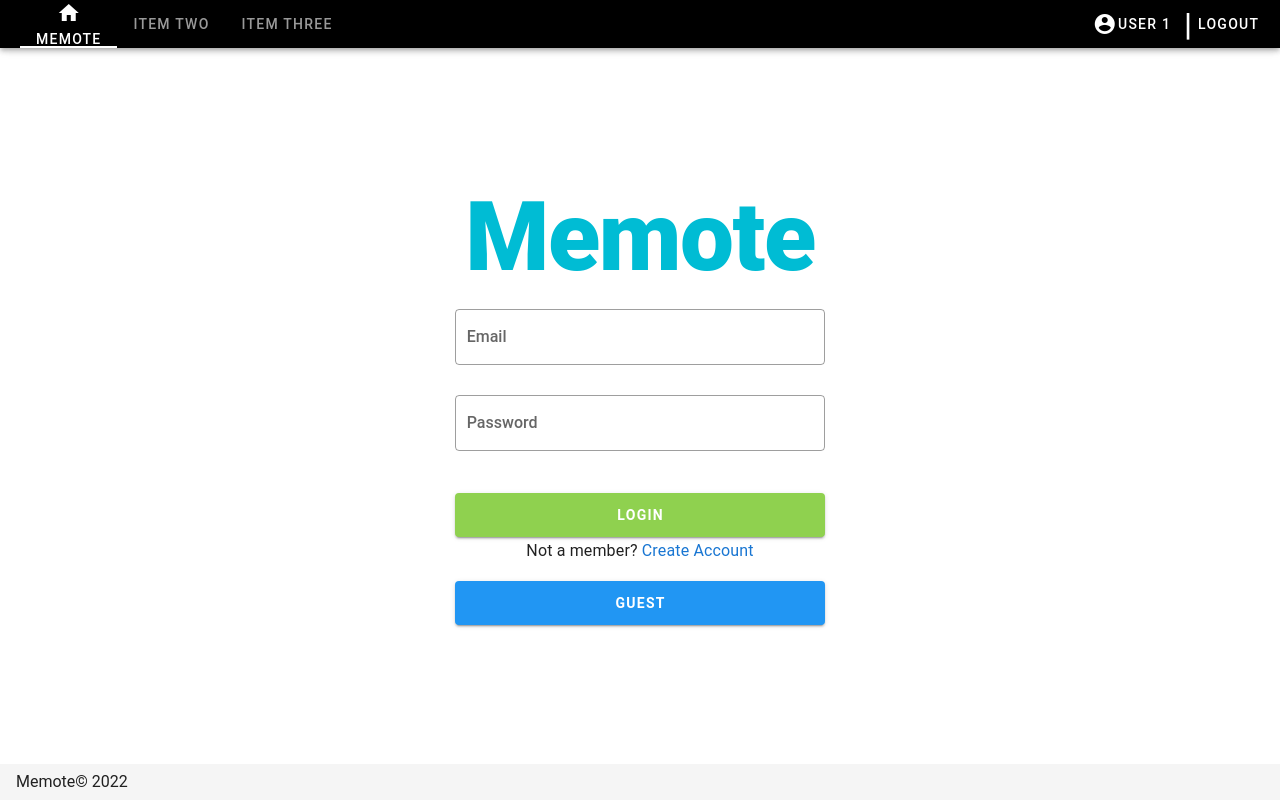
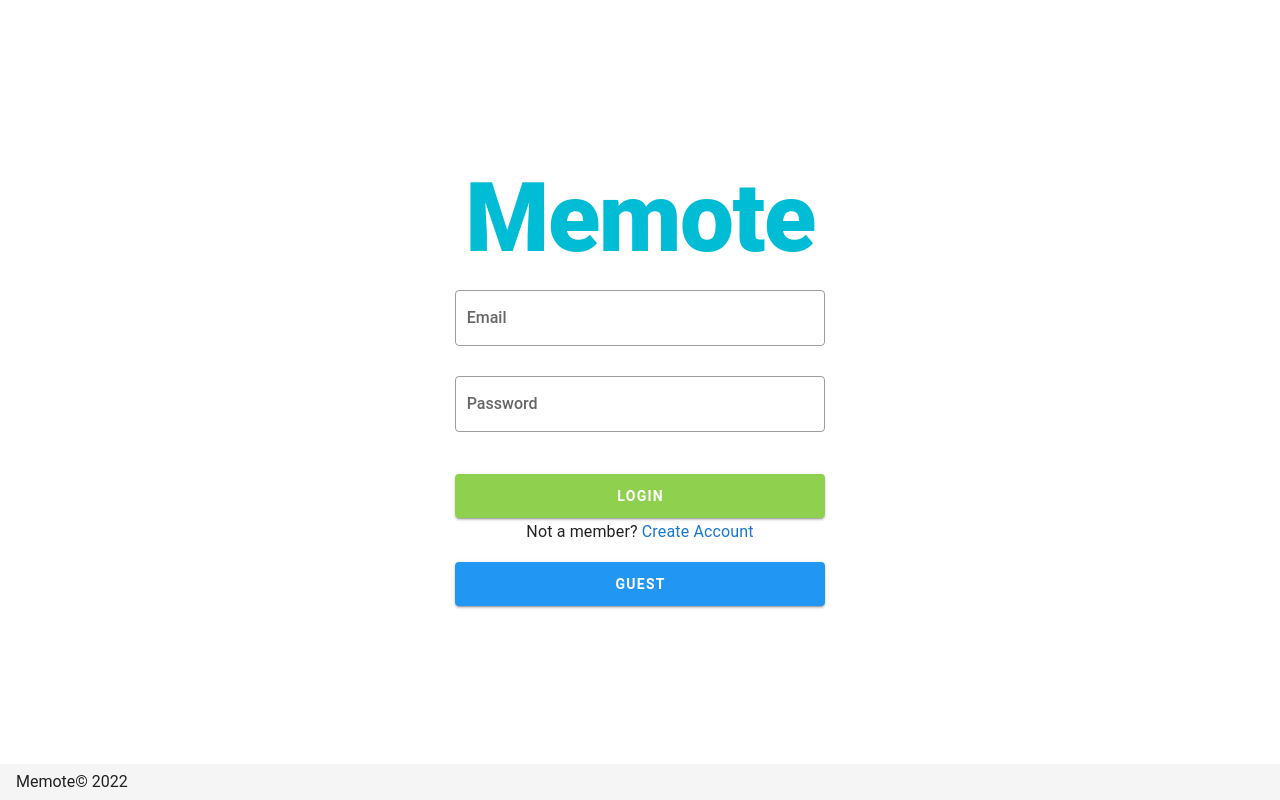
Before and after one commit to Pornteera0504/Memote, a Vue app in the folder frontend/: page / in a window 1280 px wide. Built offline with nearby package versions, Linux system fonts and the light colour scheme.

Commit message:
Update App.vue
edit show/hide navigation

```diff
--- a/frontend/src/App.vue
+++ b/frontend/src/App.vue
@@ -1,6 +1,6 @@
 <template>
   <v-app>
-    <Navigation :isLogin="isLogin" :user="user"/>
+    <Navigation :isLogin="isLogin" :user="user" v-show="isLogin"/>
     <router-view />
     <v-footer app>
       Memote
@@ -16,14 +16,11 @@ export default {
   components: {
     Navigation
   },
-  // props: {
-  //   isLogin: {status: Boolean, require: true}
-  // }
   data() {
     return{
-      isLogin: true,
-      user: "User 1"
+      isLogin: false,
+      user: "Guest"
     }
-  }
+  },
 }
 </script>
```
